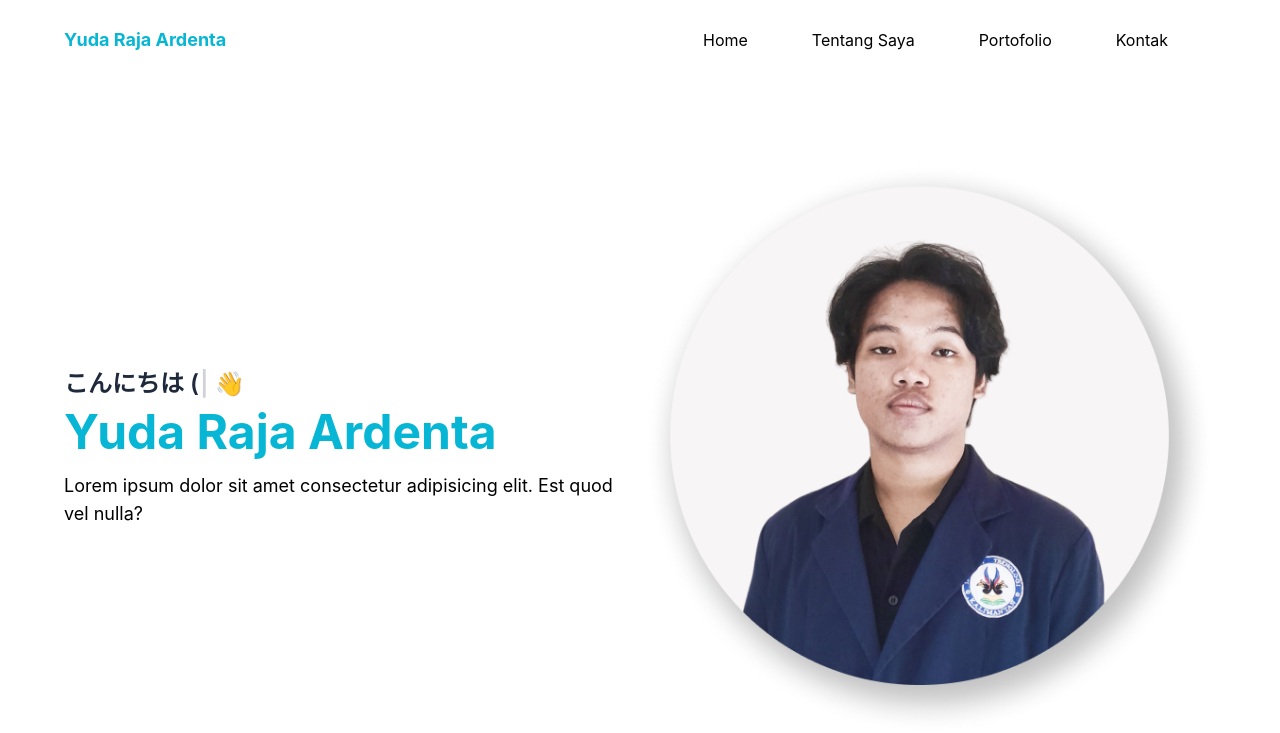
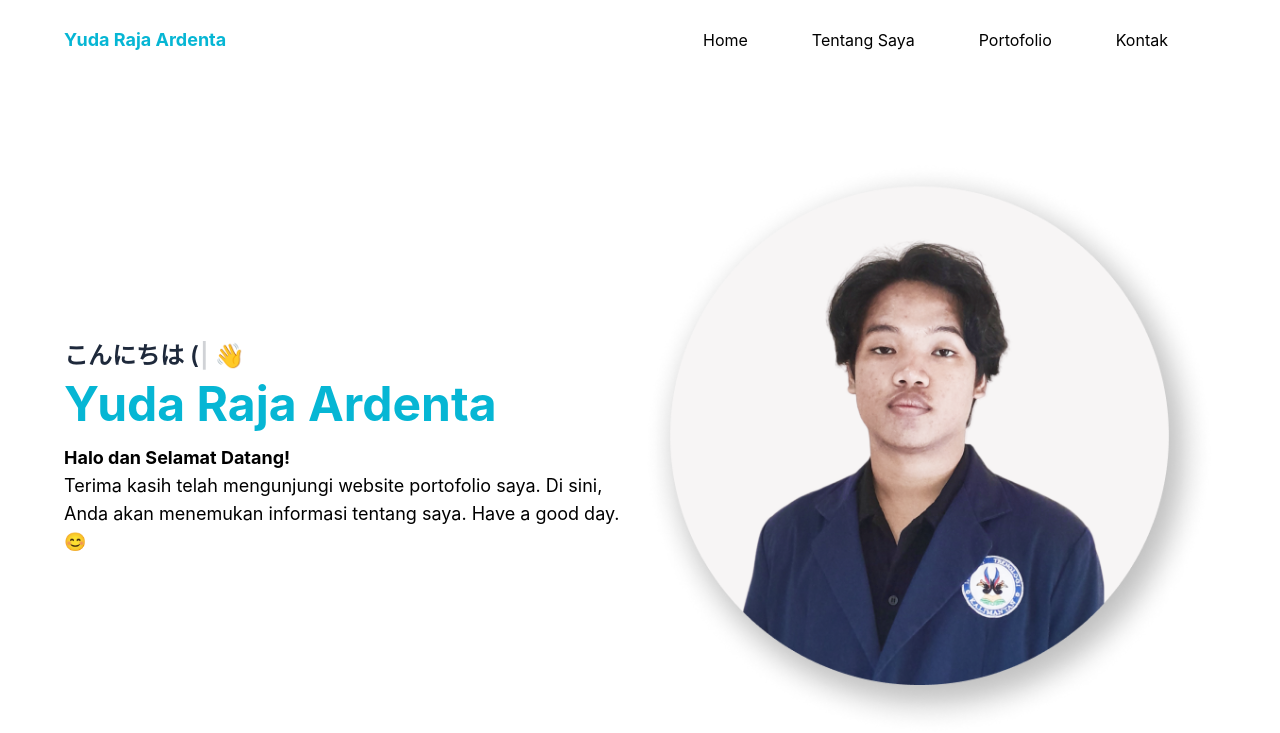
Before and after one commit to yudaraja/portofolio-tailwind, a website: page index.html in a window 1280 px wide. Shown: the top 733 px of the page. Drawn offline with nearby package versions, Linux system fonts and the light colour scheme.

Commit message:
tambah cdn

```diff
--- a/index.html
+++ b/index.html
@@ -6,7 +6,7 @@
   <meta name="viewport" content="width=device-width, initial-scale=1.0" />
   <title>Portofolio | Yuda Raja Ardenta</title>
   <link href="/src/output.css" rel="stylesheet">
-  <!-- <script src="https://cdn.tailwindcss.com"></script> -->
+  <script src="https://cdn.tailwindcss.com"></script>
 </head>
 
 <body>
@@ -65,8 +65,9 @@
           Yuda Raja Ardenta
         </h1>
         <p class="pt-4 md:text-lg">
-          Lorem ipsum dolor sit amet consectetur adipisicing elit. Est quod
-          vel nulla?
+          <strong>Halo dan Selamat Datang!</strong><br>
+          Terima kasih telah mengunjungi website portofolio saya. Di sini, Anda akan menemukan informasi
+          tentang saya. Have a good day. 😊
         </p>
       </div>
     </div>
@@ -461,7 +462,7 @@
         const targetElement = document.getElementById(targetId);
 
         // Scroll ke posisi elemen dengan offset tambahan
-        const offset =230; // Ubah nilai ini sesuai kebutuhan
+        const offset = 230; // Ubah nilai ini sesuai kebutuhan
         const elementPosition = targetElement.getBoundingClientRect().top;
         const offsetPosition = elementPosition + window.pageYOffset - offset;
 
```
